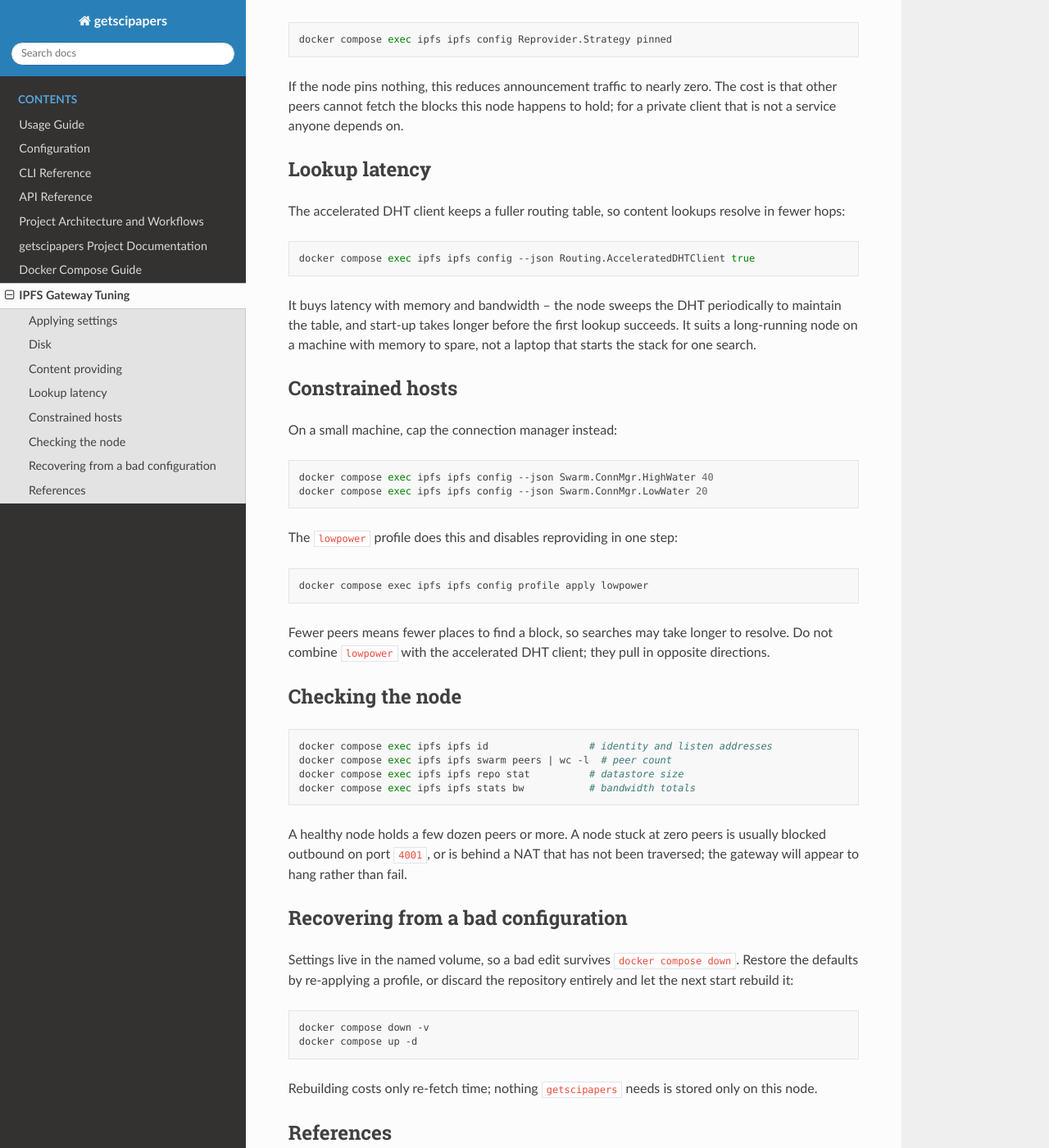
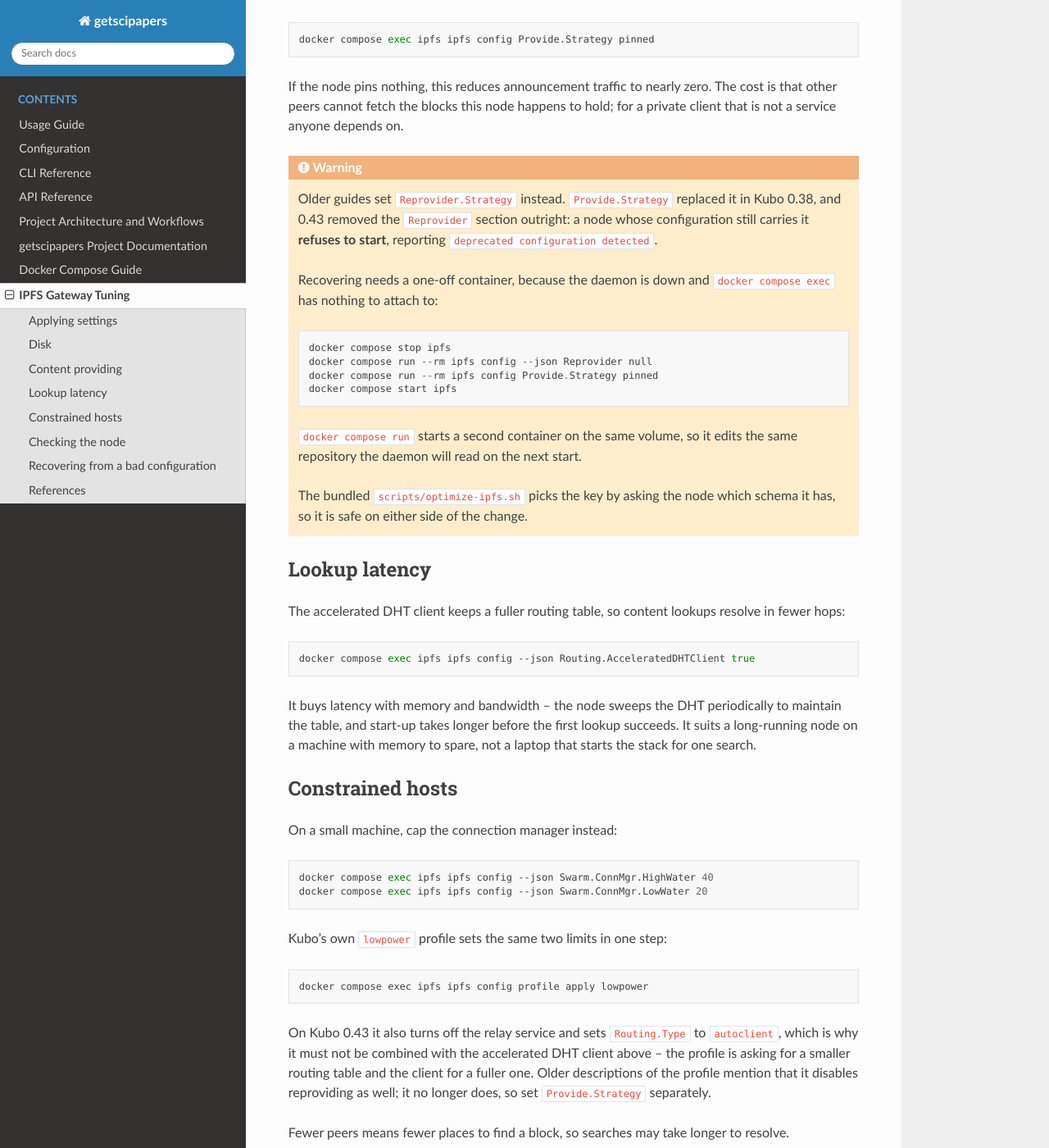
Before and after one commit to hoanganhduc/getscipapers, a Sphinx documentation site: the page built from docs/source/ipfs_optimization.rst, in a window 1280 px wide and 1400 px high, scrolled down 1390 px. Shown: the whole window at 82% size. Built offline with Sphinx 7.4.7 and the Read the Docs theme 3.1.0, drawn with Linux system fonts in a browser that asks for light colours.

Commit message:
docs: set Provide.Strategy, not the removed Reprovider.Strategy
Testing the companion script against a live container showed the key this
page recommended leaves the daemon dead. Provide.Strategy replaced
Reprovider.Strategy in Kubo 0.38, and 0.43 removed the Reprovider section
outright -- a node that still carries it exits with "deprecated
configuration detected" on every start.

Recovering needs a one-off container rather than docker compose exec,
since the daemon the exec would attach to is the one that will not start.
The published sequence was run end to end against kubo 0.43.0: poisoning
the repository reproduces the crash loop, and the four commands bring the
node back with Provide.Strategy=pinned and the gateway answering.

Also correct the lowpower paragraph. On 0.43 the profile sets the two
connection limits, disables the relay service, and sets Routing.Type to
autoclient; it no longer disables reproviding, so the strategy has to be
set separately. That is also the concrete reason it conflicts with the
accelerated DHT client.

```diff
--- a/docs/source/ipfs_optimization.rst
+++ b/docs/source/ipfs_optimization.rst
@@ -68,11 +68,32 @@ pinned content removes most of it:
 
 .. code-block:: bash
 
-   docker compose exec ipfs ipfs config Reprovider.Strategy pinned
+   docker compose exec ipfs ipfs config Provide.Strategy pinned
 
 If the node pins nothing, this reduces announcement traffic to nearly zero. The
 cost is that other peers cannot fetch the blocks this node happens to hold; for
 a private client that is not a service anyone depends on.
+
+.. warning::
+
+   Older guides set ``Reprovider.Strategy`` instead. ``Provide.Strategy``
+   replaced it in Kubo 0.38, and 0.43 removed the ``Reprovider`` section
+   outright: a node whose configuration still carries it **refuses to start**,
+   reporting ``deprecated configuration detected``.
+
+   Recovering needs a one-off container, because the daemon is down and
+   ``docker compose exec`` has nothing to attach to::
+
+      docker compose stop ipfs
+      docker compose run --rm ipfs config --json Reprovider null
+      docker compose run --rm ipfs config Provide.Strategy pinned
+      docker compose start ipfs
+
+   ``docker compose run`` starts a second container on the same volume, so it
+   edits the same repository the daemon will read on the next start.
+
+   The bundled ``scripts/optimize-ipfs.sh`` picks the key by asking the node
+   which schema it has, so it is safe on either side of the change.
 
 Lookup latency
 --------------
@@ -99,13 +120,18 @@ On a small machine, cap the connection manager instead:
    docker compose exec ipfs ipfs config --json Swarm.ConnMgr.HighWater 40
    docker compose exec ipfs ipfs config --json Swarm.ConnMgr.LowWater 20
 
-The ``lowpower`` profile does this and disables reproviding in one step::
+Kubo's own ``lowpower`` profile sets the same two limits in one step::
 
    docker compose exec ipfs ipfs config profile apply lowpower
 
+On Kubo 0.43 it also turns off the relay service and sets ``Routing.Type`` to
+``autoclient``, which is why it must not be combined with the accelerated DHT
+client above -- the profile is asking for a smaller routing table and the client
+for a fuller one. Older descriptions of the profile mention that it disables
+reproviding as well; it no longer does, so set ``Provide.Strategy`` separately.
+
 Fewer peers means fewer places to find a block, so searches may take longer to
-resolve. Do not combine ``lowpower`` with the accelerated DHT client; they pull
-in opposite directions.
+resolve.
 
 Checking the node
 -----------------
```
